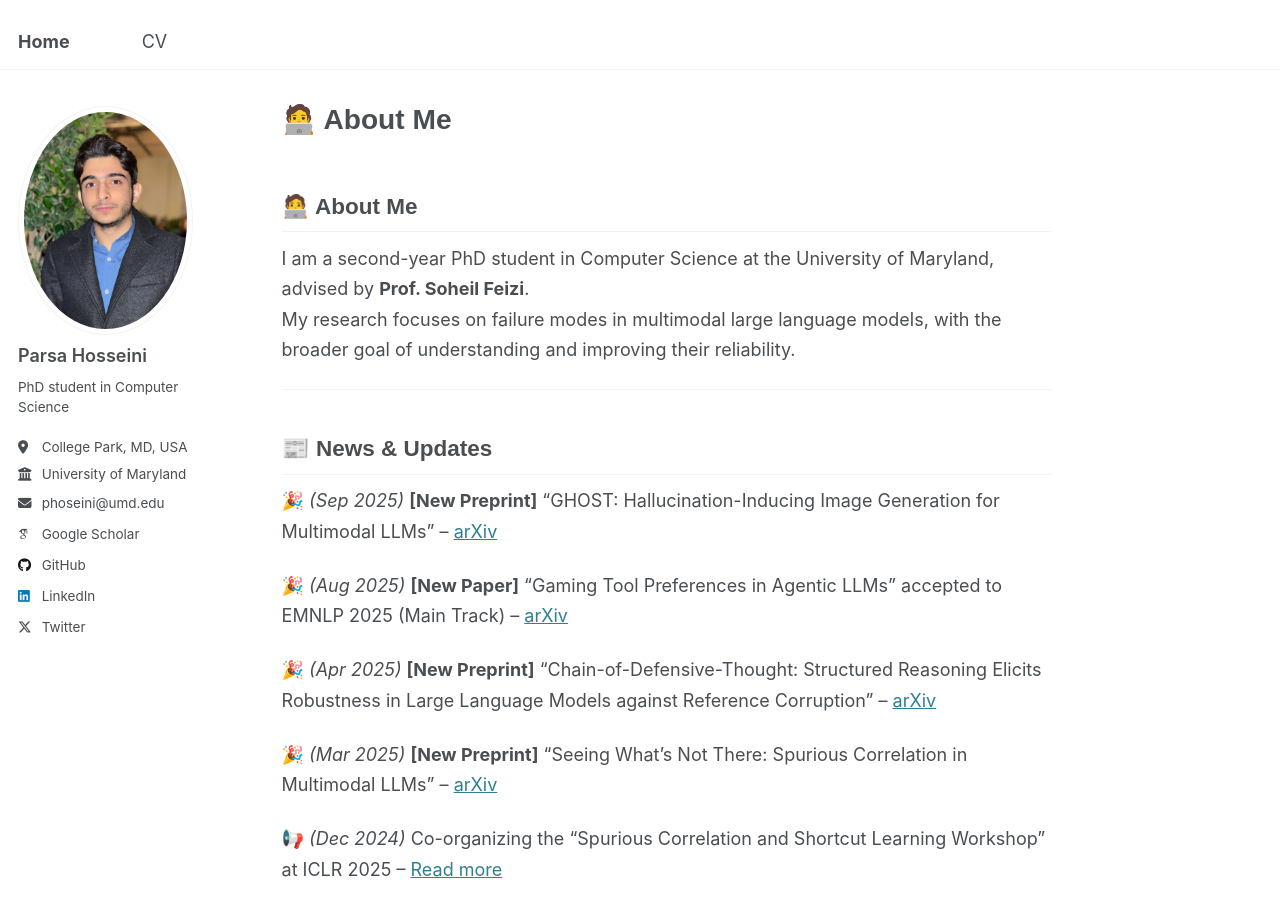
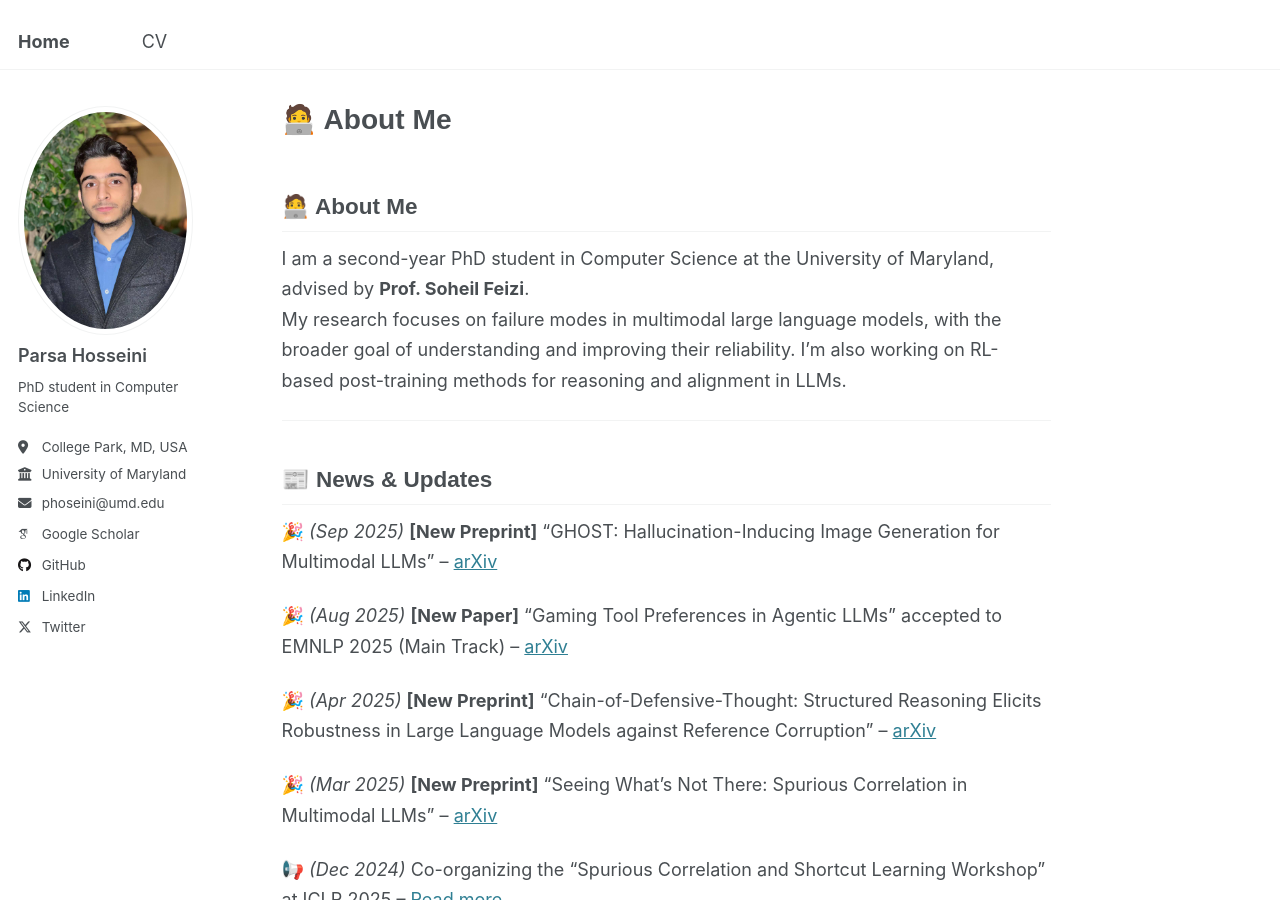
Before and after one commit to sudoparsa/sudoparsa.github.io, a Jekyll site: the page built from _pages/about.md, in a window 1280 px wide and 900 px high. Built offline with Jekyll 4.4.1, drawn with Linux system fonts in a browser that asks for light colours; some web fonts are replaced; our own code applies the rules of GitHub Pages for plain Markdown files.

Commit message:
Update about.md

```diff
--- a/_pages/about.md
+++ b/_pages/about.md
@@ -8,7 +8,7 @@ redirect_from:
 
 ## 🧑‍💻 About Me
 I am a second-year PhD student in Computer Science at the University of Maryland, advised by **Prof. Soheil Feizi**.
-My research focuses on failure modes in multimodal large language models, with the broader goal of understanding and improving their reliability.
+My research focuses on failure modes in multimodal large language models, with the broader goal of understanding and improving their reliability. I’m also working on RL-based post-training methods for reasoning and alignment in LLMs.
 
 ---
 
```
